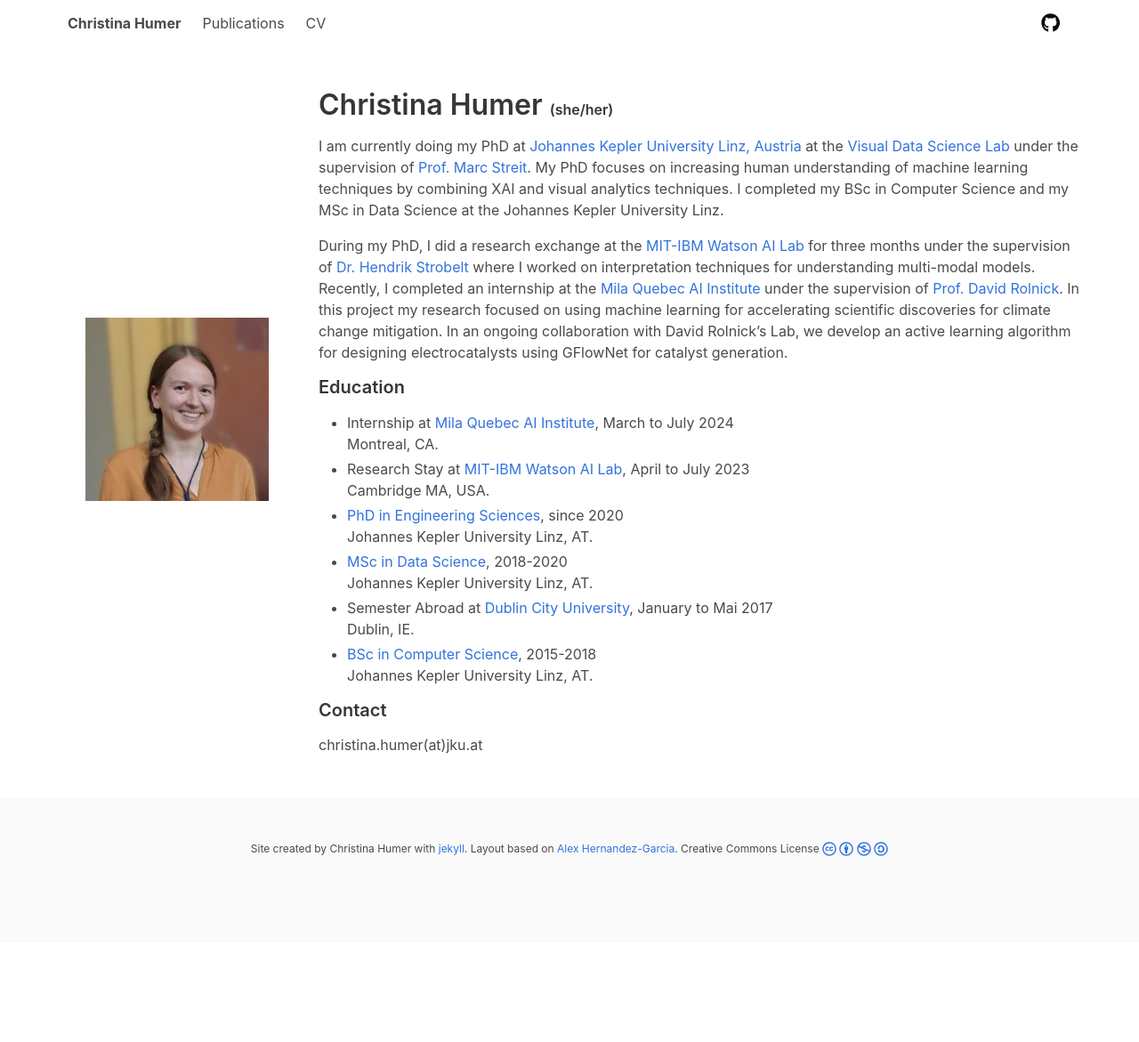
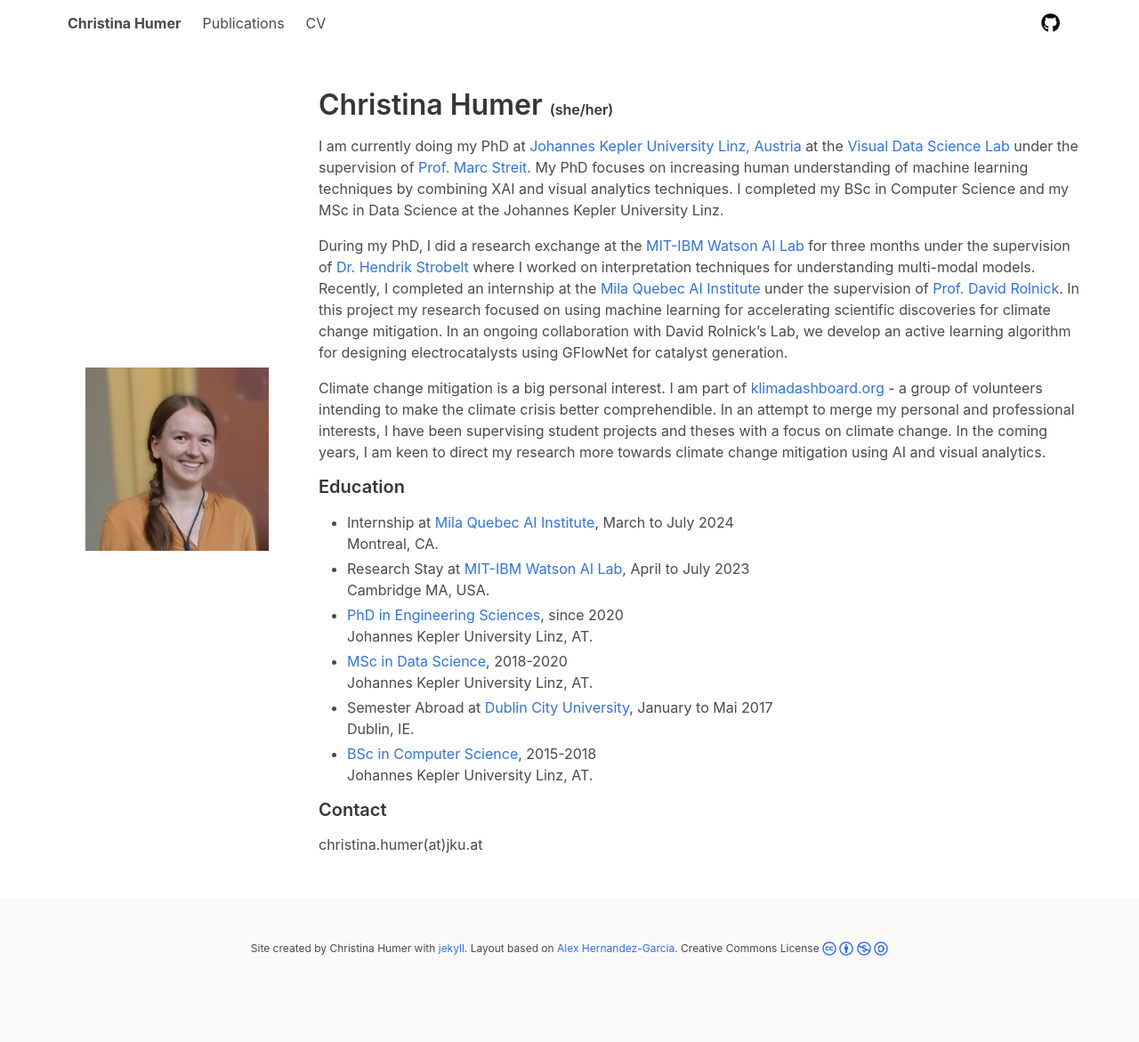
Before and after one commit to ginihumer/ginihumer.github.io, a Jekyll site: the page built from index.html, in a window 1280 px wide. Shown: the whole page at 89% size. Built offline with Jekyll 4.4.1, drawn with Linux system fonts in a browser that asks for light colours; nearby versions of some CDN libraries; a style sheet for code colours, icons or effects is not loaded; before the commit the page ends 1059 px from its top, so only the background shows below that.

Commit message:
Update about.md

```diff
--- a/_includes/about.md
+++ b/_includes/about.md
@@ -5,6 +5,8 @@ I completed my BSc in Computer Science and my MSc in Data Science at the Johanne
 
 During my PhD, I did a research exchange at the [MIT-IBM Watson AI Lab](https://mitibmwatsonailab.mit.edu/) for three months under the supervision of [Dr. Hendrik Strobelt](http://hendrik.strobelt.com/) where I worked on interpretation techniques for understanding multi-modal models.
 Recently, I completed an internship at the [Mila Quebec AI Institute](https://mila.quebec/en) under the supervision of [Prof. David Rolnick](https://davidrolnick.com/). In this project my research focused on using machine learning for accelerating scientific discoveries for climate change mitigation. In an ongoing collaboration with David Rolnick's Lab, we develop an active learning algorithm for designing electrocatalysts using GFlowNet for catalyst generation.
+
+Climate change mitigation is a big personal interest. I am part of [klimadashboard.org](https://klimadashboard.org/) - a group of volunteers intending to make the climate crisis better comprehendible. In an attempt to merge my personal and professional interests, I have been supervising student projects and theses with a focus on climate change. In the coming years, I am keen to direct my research more towards climate change mitigation using AI and visual analytics.
 
 
 #### Education
```
